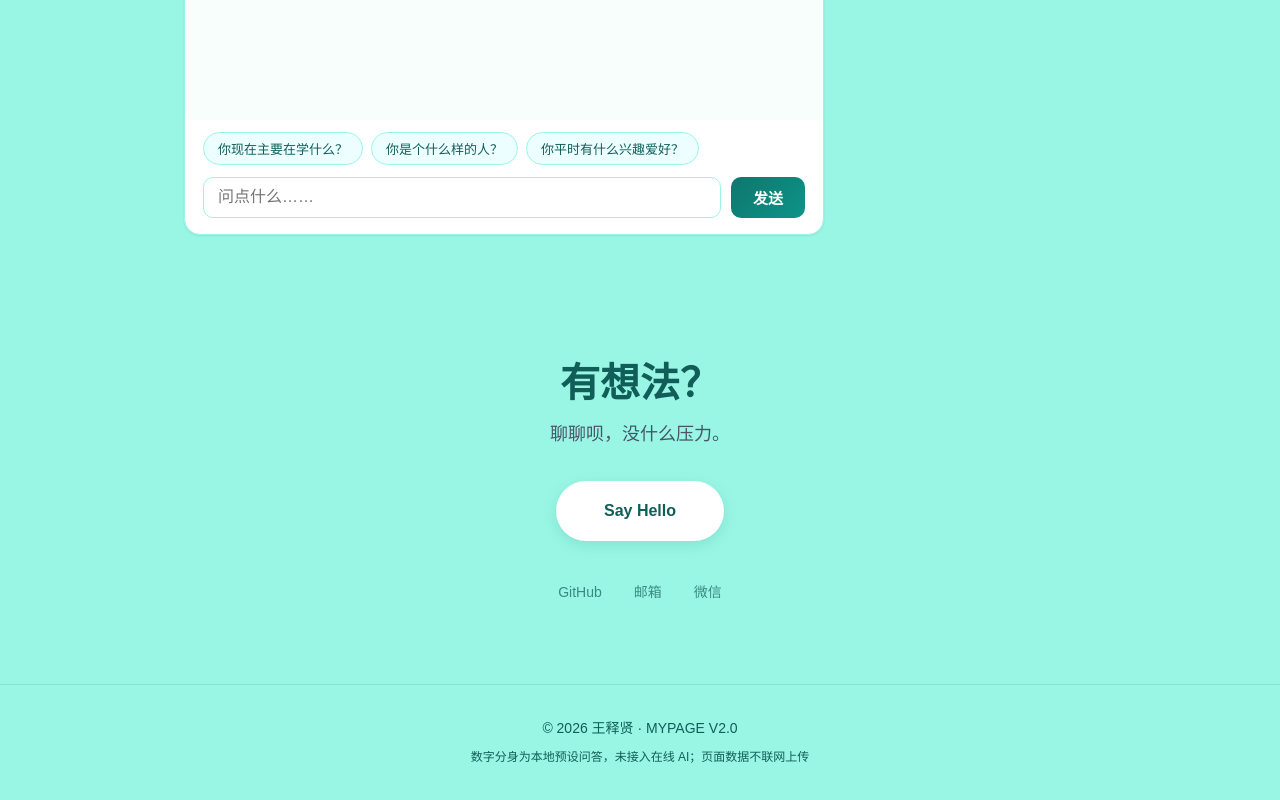
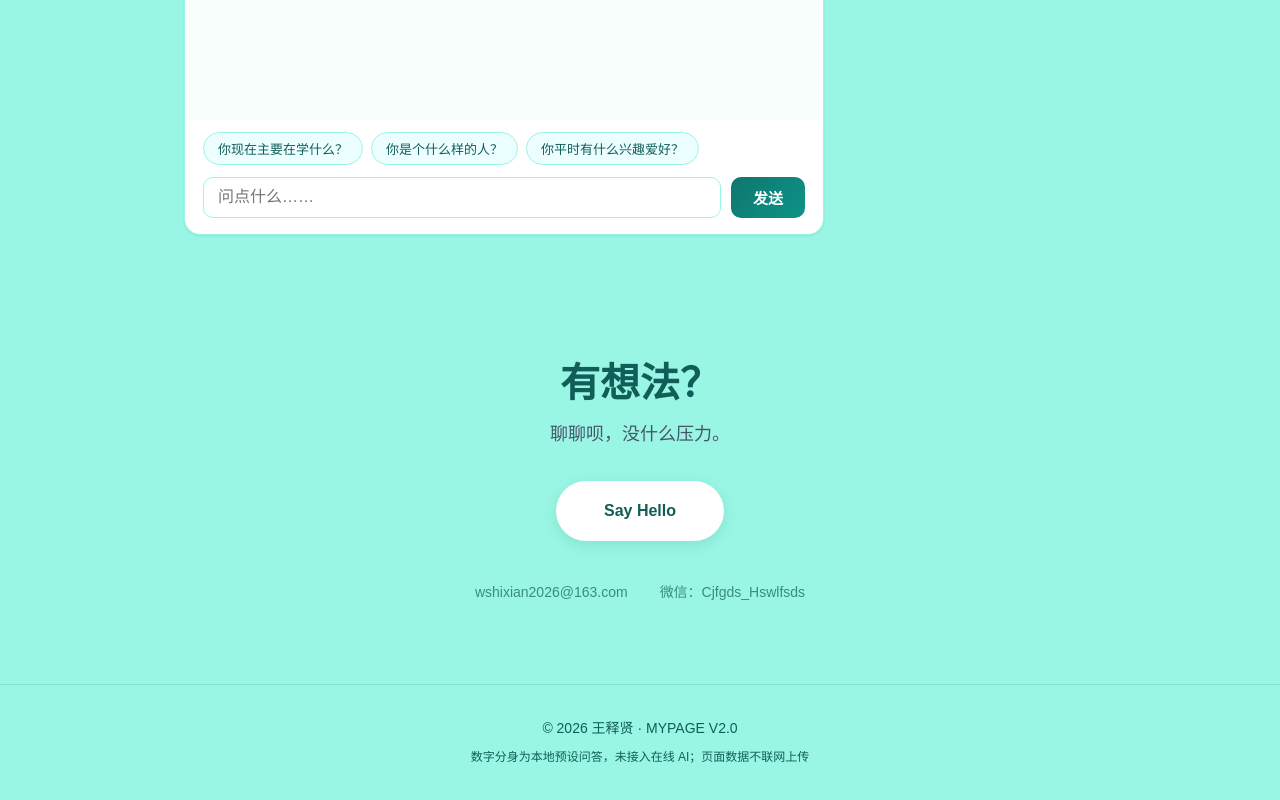
Before and after one commit to TaiVerdus/mypage, a plain HTML site: page index.html in a window 1280 px wide. Shown: the part 1695-2495 px from the top of the page. Drawn offline with Linux system fonts and the light colour scheme.

Commit message:
V2.0: 填入真实联系方式（邮箱+微信）

```diff
--- a/index.html
+++ b/index.html
@@ -117,11 +117,10 @@
     <section id="contact" class="reveal">
       <h2 class="contact-title">有想法？</h2>
       <p class="contact-subtitle">聊聊呗，没什么压力。</p>
-      <a href="mailto:your-email@example.com" class="contact-btn">Say Hello</a>
+      <a href="mailto:wshixian2026@163.com" class="contact-btn">Say Hello</a>
       <div class="contact-links">
-        <a href="#" class="contact-link">GitHub</a>
-        <a href="mailto:your-email@example.com" class="contact-link">邮箱</a>
-        <a href="#" class="contact-link">微信</a>
+        <a href="mailto:wshixian2026@163.com" class="contact-link">wshixian2026@163.com</a>
+        <span class="contact-link">微信：Cjfgds_Hswlfsds</span>
       </div>
     </section>
   </main>
```
